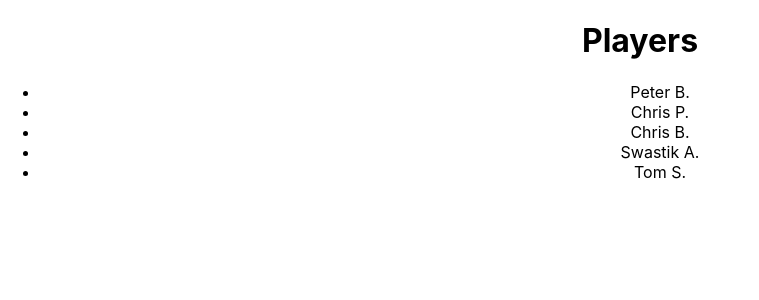
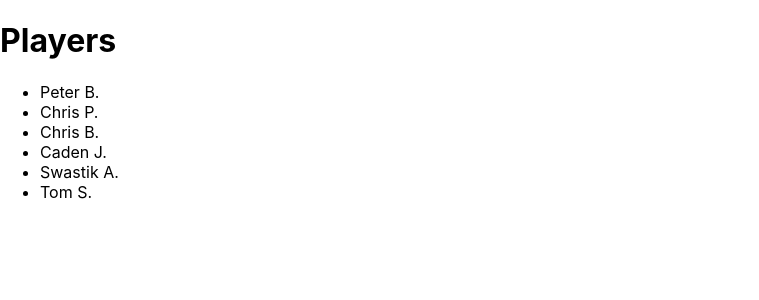
Before and after one commit to 2024-fall-afe-mowe/foo-react, a React (Create React App) app: page / in a window 1280 px wide. Shown: the top 300 px of the page, without its empty margins (0-759 px from the left). Built offline with nearby package versions, Linux system fonts and the light colour scheme.

Commit message:
styled text to align left

```diff
--- a/src/App.tsx
+++ b/src/App.tsx
@@ -8,12 +8,13 @@ function App() {
     "Peter B."
     , "Chris P."
     , "Chris B."
+    , "Caden J."
     , "Swastik A."
     , "Tom S."
   ];
 
   return (
-    <div className="App">
+    <div className="App" style={{ textAlign: 'left'}}>
       <h1>
         Players
       </h1>
```
